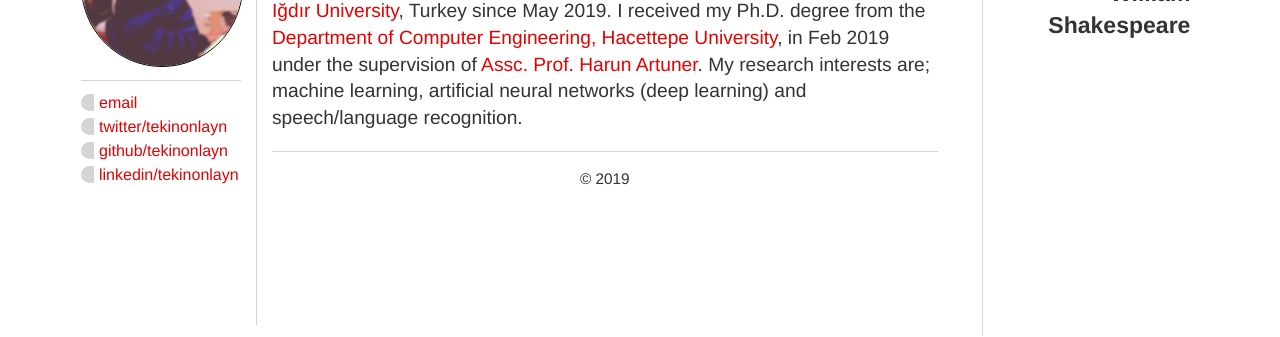
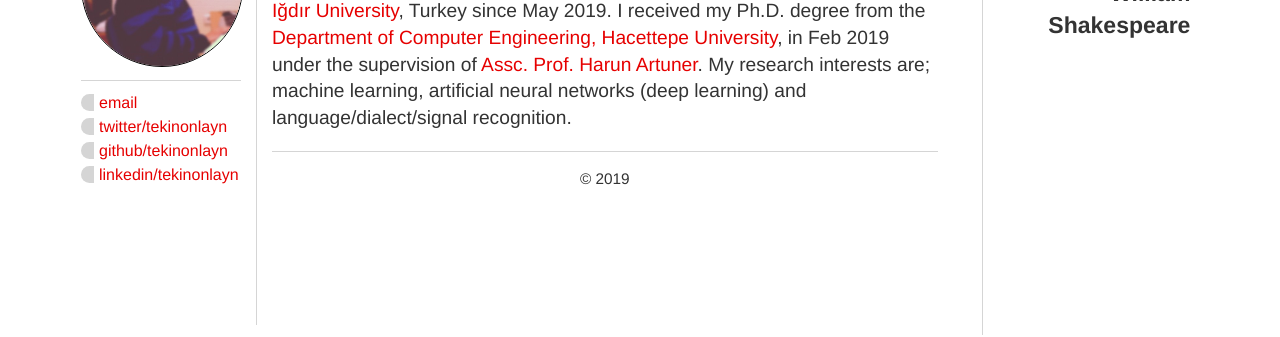
Before and after one commit to tekinonlayn/gi.github.io, a Jekyll site: the page built from index.html, in a window 1280 px wide. Shown: the part 185-522 px from the top of the page. Built offline with Jekyll 4.4.1, drawn with Linux system fonts in a browser that asks for light colours.

Commit message:
Update index.html

```diff
--- a/index.html
+++ b/index.html
@@ -6,7 +6,7 @@ title: Gültekin Işık
 	<h1>Hello! I'm Gültekin.</h1>
 
 	<p>
-	I am an assistant professor in the <a href="http://muhendislik.igdir.edu.tr/bilgisayar-muhendisligi"> Department of Computer Engineering at Iğdır University</a>, Turkey since May 2019. I received my Ph.D. degree from the <a href="http://cs.hacettepe.edu.tr/"> Department of Computer Engineering, Hacettepe University</a>, in Feb 2019 under the supervision of <a href="http://yunus.hacettepe.edu.tr/~artuner/">Assc. Prof. Harun Artuner</a>. My research interests are; machine learning, artificial neural networks (deep learning) and speech/language recognition.
+	I am an assistant professor in the <a href="http://muhendislik.igdir.edu.tr/bilgisayar-muhendisligi"> Department of Computer Engineering at Iğdır University</a>, Turkey since May 2019. I received my Ph.D. degree from the <a href="http://cs.hacettepe.edu.tr/"> Department of Computer Engineering, Hacettepe University</a>, in Feb 2019 under the supervision of <a href="http://yunus.hacettepe.edu.tr/~artuner/">Assc. Prof. Harun Artuner</a>. My research interests are; machine learning, artificial neural networks (deep learning) and language/dialect/signal recognition.
 	</p>
 
 </div><!-- /.blurb -->
```
